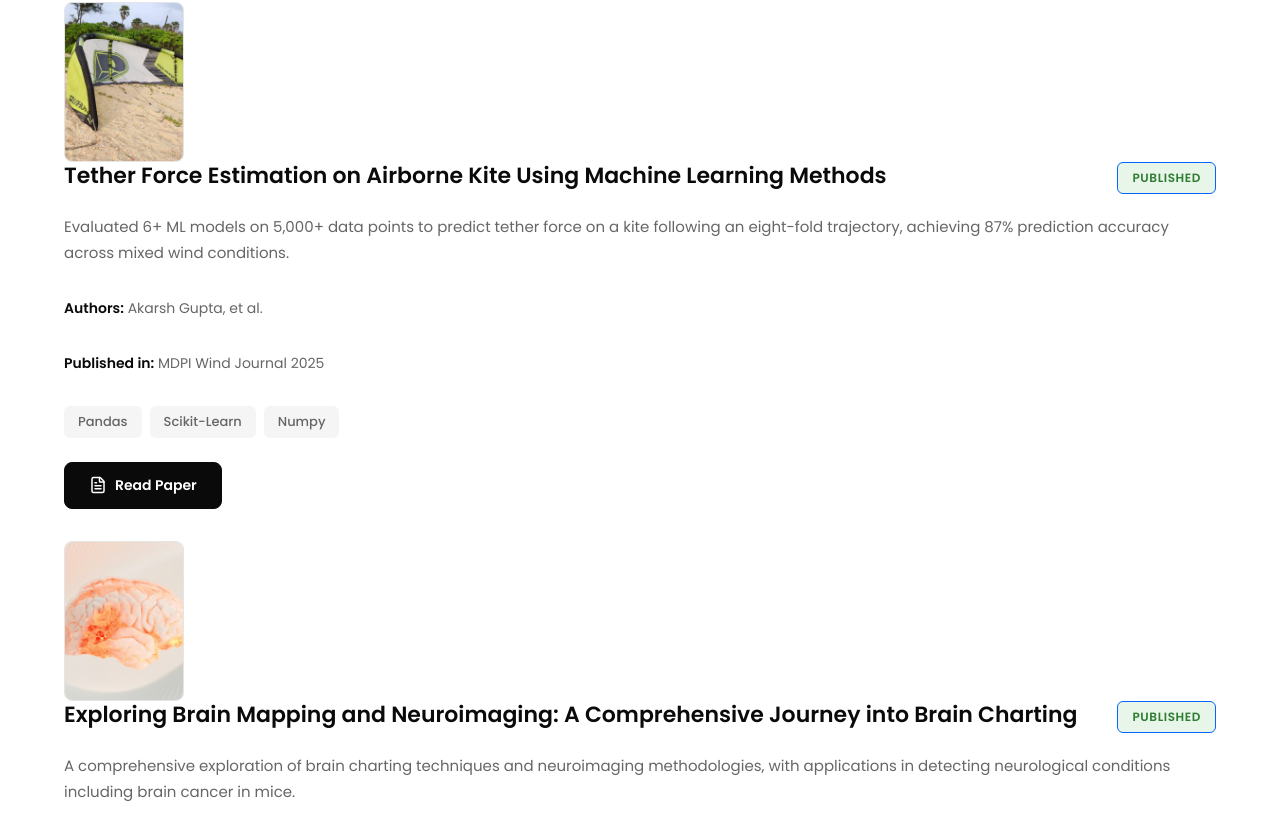
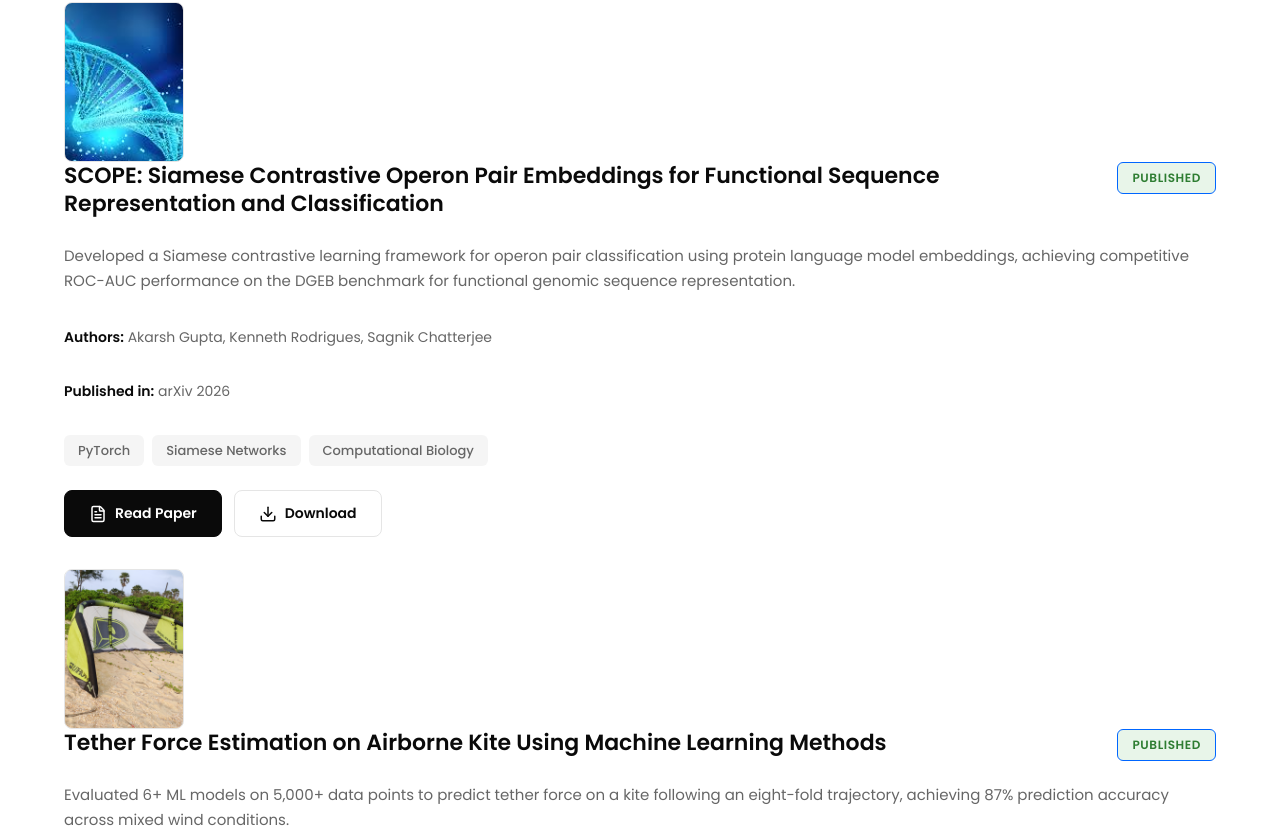
Before and after one commit to Akarsh-dundun/website-Portfolio, a React (Create React App) app: page / in a window 1280 px wide. Shown: the part 4927-5760 px from the top of the page. Built offline with nearby package versions, Linux system fonts and the light colour scheme.

Commit message:
Added comp bio paper

```diff
--- a/src/assets/index.js
+++ b/src/assets/index.js
@@ -39,7 +39,8 @@ import Toxic from './img/toxic.png';
 
 //Papers
 import Kite from "./img/TetherForce.png";
-import Brain from "./img/Brain.png"
+import Brain from "./img/Brain.png";
+import Genome from "./img/genome.jpeg"
 
 import F1Replay from "./projects/F1Replay.png"
 import GithubRoaster from "./projects/github_roaster.png"
@@ -76,6 +77,7 @@ export {
   Movie,
   Toxic,
   Kite,
+  Genome,
   Brain,
   F1Replay,
   GithubRoaster
--- a/src/constants/index.js
+++ b/src/constants/index.js
@@ -25,6 +25,7 @@ import {
     Movie,
     Toxic,
     Kite,
+    Genome,
     Brain,
     F1Replay,
     GithubRoaster
@@ -382,6 +383,22 @@ import {
 
   const papers = [
     {
+      name: "SCOPE: Siamese Contrastive Operon Pair Embeddings for Functional Sequence Representation and Classification",
+      description:
+        "Developed a Siamese contrastive learning framework for operon pair classification using protein language model embeddings, achieving competitive ROC-AUC performance on the DGEB benchmark for functional genomic sequence representation.",
+      status: "Published",
+      authors: "Akarsh Gupta, Kenneth Rodrigues, Sagnik Chatterjee",
+      tags: [
+        { name: "PyTorch", color: "blue-text-gradient" },
+        { name: "Siamese Networks", color: "green-text-gradient" },
+        { name: "Computational Biology", color: "pink-text-gradient" },
+      ],
+      image: Genome,
+      venue: "arXiv 2026",
+      source_code_link: "https://arxiv.org/abs/2605.11022",
+      pdf_link: "https://arxiv.org/pdf/2605.11022.pdf",
+    },
+    {
       name: "Tether Force Estimation on Airborne Kite Using Machine Learning Methods",
       description:
         "Evaluated 6+ ML models on 5,000+ data points to predict tether force on a kite following an eight-fold trajectory, achieving 87% prediction accuracy across mixed wind conditions.",
```
Also changed, not shown: src/assets/img/genome.jpeg (added), 1 other file (tests, documents, lock files or other folders).
